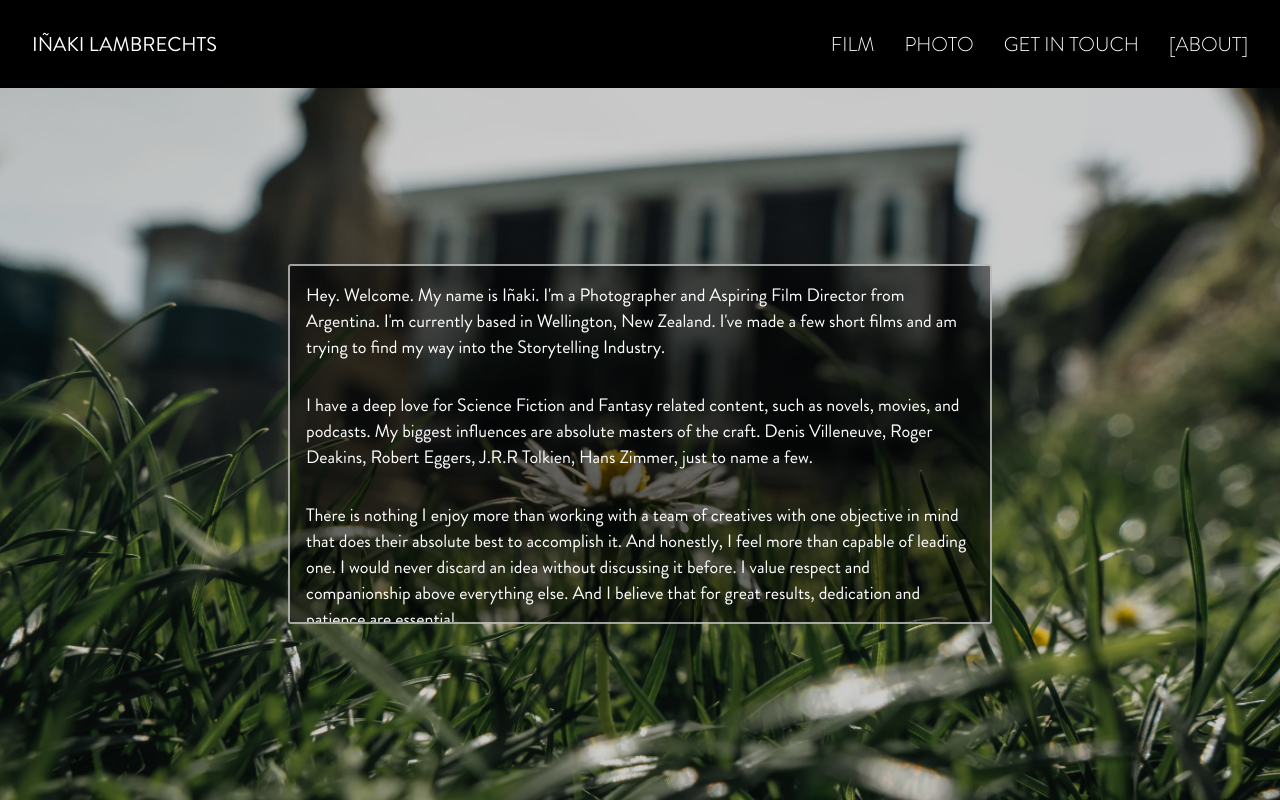
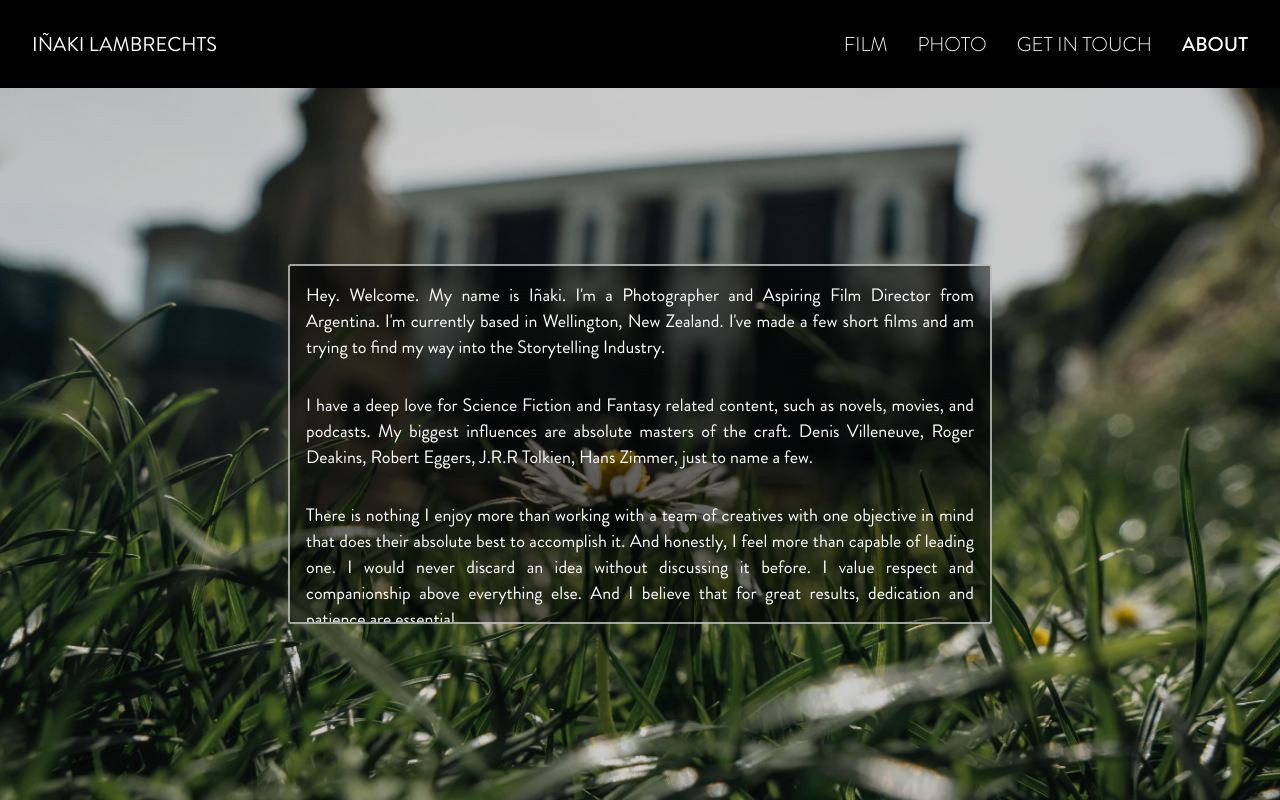
Before and after one commit to CatBoxy/inakilambrechts, a Next.js app: page /about in a window 1280 px wide. Built offline with nearby package versions, Linux system fonts and the light colour scheme.

Commit message:
navbar styles + call to action about

```diff
--- a/components/header.jsx
+++ b/components/header.jsx
@@ -41,16 +41,32 @@ const Header = () => {
                   <ListWrapper >
                     <ul >
                       <li onClick={onClose}>
-                        <Link href={'/film'}>{location === '/film' ? '[FILM]' : 'FILM'}</Link>
+                        <Link href={'/film'}>
+                          <p className={location === '/film' ? 'active' : ''}>
+                            FILM
+                          </p>
+                        </Link>
                       </li>
                       <li onClick={onClose}>
-                        <Link href={'/photo'}>{location === '/photo' ? '[PHOTO]' : 'PHOTO'}</Link>
+                        <Link href={'/photo'}>
+                          <p className={location === '/photo' ? 'active' : ''}>
+                            PHOTO
+                          </p>
+                        </Link>
                       </li>
                       <li onClick={onClose}>
-                        <Link href={'/contact'}>{location === '/contact' ? '[GET IN TOUCH]' : 'GET IN TOUCH'}</Link>
+                        <Link href={'/contact'}>
+                          <p className={location === '/contact' ? 'active' : ''}>
+                            GET IN TOUCH
+                          </p>
+                        </Link>
                       </li>
                       <li onClick={onClose}>
-                        <Link href={'/about'}>{location === '/about' ? '[ABOUT]' : 'ABOUT'}</Link>
+                        <Link href={'/about'}>
+                          <p className={location === '/about' ? 'active' : ''}>
+                            ABOUT
+                          </p>
+                        </Link>
                       </li>
                     </ul>
                   </ListWrapper>
--- a/components/navbar.jsx
+++ b/components/navbar.jsx
@@ -1,10 +1,10 @@
 import React, { useEffect, useState } from 'react';
 import Link from 'next/link';
 import { ListContainer } from '../styles/NavStyles';
+import { NavItem } from '../styles/NavStyles';
 
 const Navbar = (location) => {
   const [currentPath, setCurrentPath] = useState();
-
   useEffect(() => {
     if (location) {
       setCurrentPath(location);
@@ -15,16 +15,32 @@ const Navbar = (location) => {
     <ListContainer>
       <ul>
         <li>
-          <Link href={'/film'}>{currentPath?.location === '/film' ? '[FILM]' : 'FILM'}</Link>
+          <Link href={'/film'}>
+            <p className={location.location === '/film' ? 'active' : ''}>
+              FILM
+            </p>
+          </Link>
         </li>
         <li>
-          <Link href={'/photo'}>{currentPath?.location === '/photo' ? '[PHOTO]' : 'PHOTO'}</Link>
+          <Link href={'/photo'}>
+            <p className={location.location === '/photo' ? 'active' : ''}>
+              PHOTO
+            </p>
+          </Link>
         </li>
         <li>
-          <Link href={'/contact'}>{currentPath?.location === '/contact' ? '[GET IN TOUCH]' : 'GET IN TOUCH'}</Link>
+          <Link href={'/contact'}>
+            <p className={location.location === '/contact' ? 'active' : ''}>
+              GET IN TOUCH
+            </p>
+          </Link>
         </li>
         <li>
-          <Link href={'/about'}>{currentPath?.location === '/about' ? '[ABOUT]' : 'ABOUT'}</Link>
+          <Link href={'/about'}>
+            <p className={location.location === '/about' ? 'active' : ''}>
+              ABOUT
+            </p>
+          </Link>
         </li>
       </ul>
     </ListContainer>
--- a/pages/about.jsx
+++ b/pages/about.jsx
@@ -3,8 +3,7 @@ import { AboutBody } from '../styles/AboutStyles';
 import Image from 'next/image';
 import ImgSrc from '../public/filmic-shot1.jpg';
 import Layout from '../components/layout';
-import IconBox from '../components/iconBox';
-import { IconBrandInstagram, IconBrandTwitter, IconBrandYoutube, IconBrandLinkedin } from '@tabler/icons';
+import Link from 'next/link';
 
 const About = () => (
   <div style={{ backgroundColor: 'black' }}>
@@ -44,25 +43,12 @@ const About = () => (
                 I value respect and companionship above everything else.
                 And I believe that for great results, dedication and patience are essential.
               </p>
-                <p>
+              <Link href={"/contact"}>
+                <p className='contactLink'>
                   Feel free to contact me, let's work together.
                 </p>
+              </Link>
             </div>
-
-            {/* <div className='footerIcons'>
-              <IconBox>
-                <IconBrandInstagram stroke={1.5} size={'32px'} />
-              </IconBox>
-              <IconBox>
-                <IconBrandTwitter stroke={1.5} size={'32px'} />
-              </IconBox>
-              <IconBox>
-                <IconBrandYoutube stroke={1.5} size={'32px'} />
-              </IconBox>
-              <IconBox>
-                <IconBrandLinkedin stroke={1.5} size={'32px'} />
-              </IconBox>
-            </div> */}
           </div>
         </div>
       </AboutBody>
--- a/styles/AboutStyles.js
+++ b/styles/AboutStyles.js
@@ -36,6 +36,16 @@ export const AboutBody = styled.main`
     flex-direction: column;
     gap: 32px;
   }
+
+  .styledBox > p {
+    text-align: justify;
+  }
+
+  .contactLink {
+    cursor: pointer;
+    text-decoration-line: underline;
+  }
+
   .styledBox::-webkit-scrollbar {
     display: none;
   }
--- a/styles/HeaderStyles.js
+++ b/styles/HeaderStyles.js
@@ -1,9 +1,9 @@
-import styled from 'styled-components';
+import styled from "styled-components";
 
 export const NavContainer = styled.div`
-  font-size:20px;
-  background-color: ${(props) => (props.theme.colors.transparent)};
-  color: ${(props) => (props.theme.colors.primary)};
+  font-size: 20px;
+  background-color: ${(props) => props.theme.colors.transparent};
+  color: ${(props) => props.theme.colors.primary};
   width: 100%;
   nav {
     display: flex;
@@ -24,8 +24,7 @@ export const NavContainer = styled.div`
     display: none;
   }
 
-  ${(props) => (props.theme.media.tablet)} {
-
+  ${(props) => props.theme.media.tablet} {
     h2 {
       font-size: 20px;
     }
@@ -36,7 +35,7 @@ export const NavContainer = styled.div`
     .mdDisplay {
       display: flex;
     }
-   }
+  }
 `;
 export const ListWrapper = styled.div`
   display: flex;
@@ -52,19 +51,27 @@ export const ListWrapper = styled.div`
     height: 100%;
     gap: 32px;
   }
+
+  .active {
+    font-weight: 600;
+  }
+
+  p {
+    cursor: pointer;
+  }
 `;
 
 export const NavWrapper = styled.div`
-  width: ${(props) => props.width ? props.width : '100%'};
+  width: ${(props) => (props.width ? props.width : "100%")};
   display: flex;
   justify-content: ${(props) => {
     switch (props.justify) {
-      case 'icon':
-        return 'flex-end';
-      case 'title':
-        return 'center';
+      case "icon":
+        return "flex-end";
+      case "title":
+        return "center";
       default:
-        return 'none';
+        return "none";
     }
-  }}
+  }};
 `;
--- a/styles/NavStyles.js
+++ b/styles/NavStyles.js
@@ -1,4 +1,4 @@
-import styled from 'styled-components';
+import styled from "styled-components";
 
 export const ListContainer = styled.div`
   ul {
@@ -7,4 +7,12 @@ export const ListContainer = styled.div`
     gap: 30px;
     font-weight: 300;
   }
+
+  .active {
+    font-weight: 500;
+  }
+
+  p {
+    cursor: pointer;
+  }
 `;
```
Also changed, not shown: pages/film.jsx (+3 -9 lines). Lines whose indentation alone changed are shown as unchanged.
